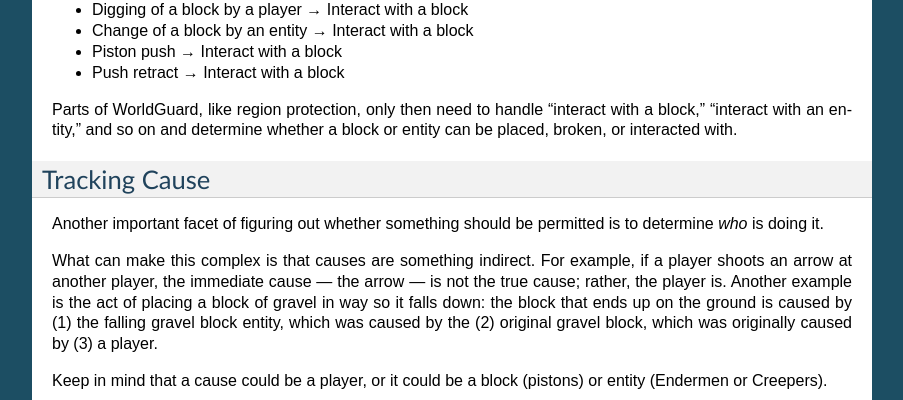
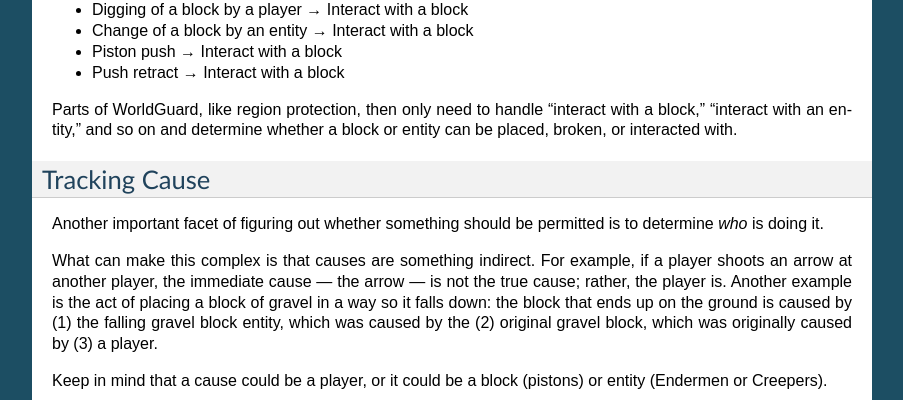
Before and after one commit to aurorasmiles/WorldGuardDocs, a Sphinx documentation site: the page built from source/advanced/event-logging.rst, in a window 1280 px wide and 900 px high, scrolled down 580 px. Shown: the part 159-559 px from the top of the window, without its empty margins (198-1101 px from the left). Built offline with Sphinx 7.4.7, drawn with Linux system fonts in a browser that asks for light colours.

```diff
--- a/source/advanced/event-logging.rst
+++ b/source/advanced/event-logging.rst
@@ -40,14 +40,14 @@ To simplify matters, WorldGuard funnels the Bukkit events into it a more fundame
 * Piston push → Interact with a block
 * Push retract → Interact with a block
 
-Parts of WorldGuard, like region protection, only then need to handle "interact with a block," "interact with an entity," and so on and determine whether a block or entity can be placed, broken, or interacted with.
+Parts of WorldGuard, like region protection, then only need to handle "interact with a block," "interact with an entity," and so on and determine whether a block or entity can be placed, broken, or interacted with.
 
 Tracking Cause
 ==============
 
 Another important facet of figuring out whether something should be permitted is to determine *who* is doing it.
 
-What can make this complex is that causes are something indirect. For example, if a player shoots an arrow at another player, the immediate cause --- the arrow --- is not the true cause; rather, the player is. Another example is the act of placing a block of gravel in way so it falls down: the block that ends up on the ground is caused by (1) the falling gravel block entity, which was caused by the (2) original gravel block, which was originally caused by (3) a player.
+What can make this complex is that causes are something indirect. For example, if a player shoots an arrow at another player, the immediate cause --- the arrow --- is not the true cause; rather, the player is. Another example is the act of placing a block of gravel in a way so it falls down: the block that ends up on the ground is caused by (1) the falling gravel block entity, which was caused by the (2) original gravel block, which was originally caused by (3) a player.
 
 Keep in mind that a cause could be a player, or it could be a block (pistons) or entity (Endermen or Creepers).
 
```
